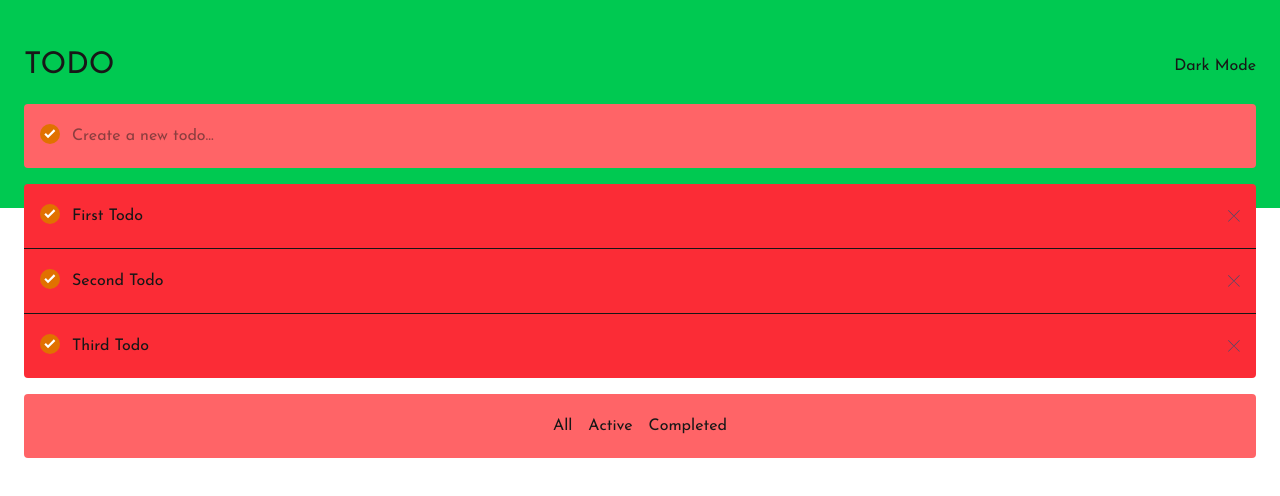
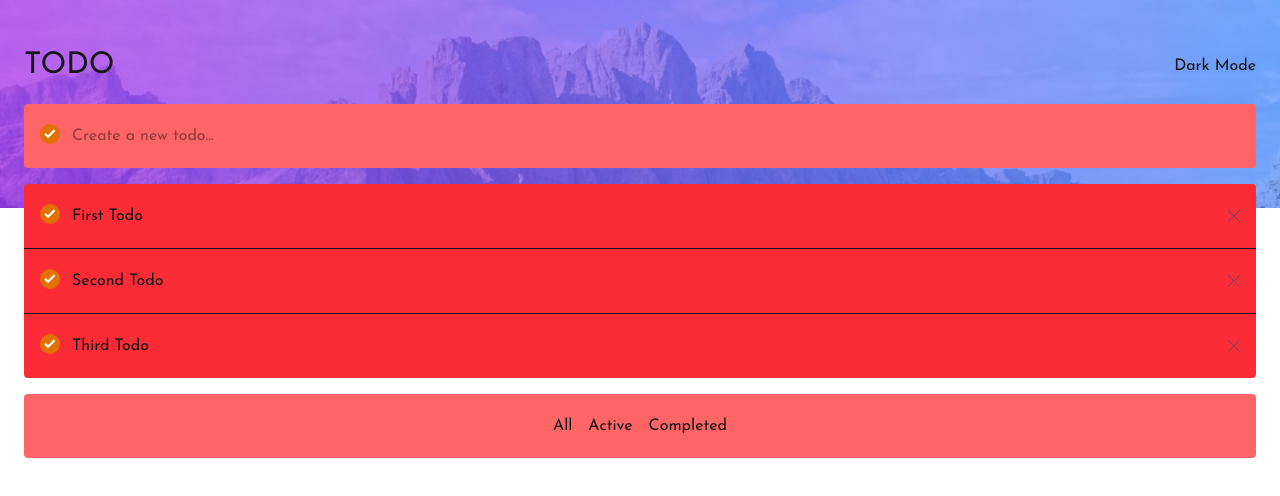
Before and after one commit to 11amanraj/to-do-latest, a Next.js app: page / in a window 1280 px wide. Shown: the top 496 px of the page. Built offline with nearby package versions, Linux system fonts and the light colour scheme.

Commit message:
added links to background images

```diff
--- a/app/page.tsx
+++ b/app/page.tsx
@@ -76,7 +76,7 @@ export default function Home() {
 
   return (
     <div className="flex flex-col">
-      <div className="px-6 pb-10 bg-green-500">
+      <div className="px-6 pb-10 bg-[url('/bg-mobile-light.jpg')] sm:bg-[url('/bg-desktop-light.jpg')] bg-cover">
         <div className="flex justify-between items-center mt-12 mb-5 ">
           <p className="text-3xl">TODO</p>
           <div>Dark Mode</div>
```
